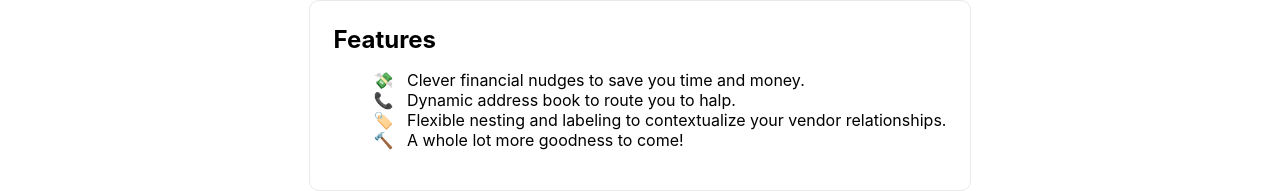
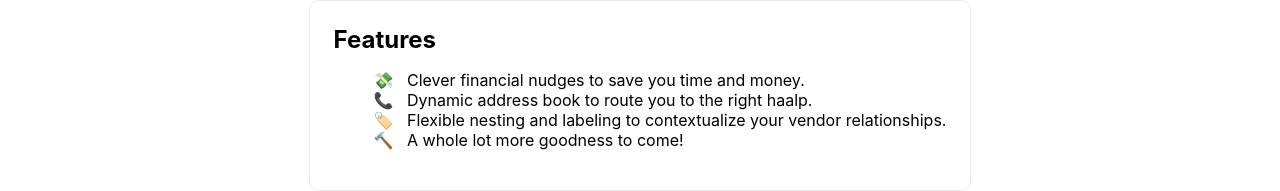
Before and after one commit to juke-inc/juke-www, a Next.js app: page / in a window 1280 px wide. Shown: the part 315-506 px from the top of the page. Built offline with nearby package versions, Linux system fonts and the light colour scheme.

Commit message:
tweaked copy again

```diff
--- a/pages/index.js
+++ b/pages/index.js
@@ -23,7 +23,7 @@ export default function Home() {
             <h3>Features</h3>
             <ul>
               <li>💸  &nbsp; Clever financial nudges to save you time and money.</li>
-              <li>📞  &nbsp; Dynamic address book to route you to halp.</li>
+              <li>📞  &nbsp; Dynamic address book to route you to the right haalp.</li>
               <li>🏷️  &nbsp; Flexible nesting and labeling to contextualize your vendor relationships.</li>
               <li>🔨  &nbsp; A whole lot more goodness to come!</li>
             </ul>
```
